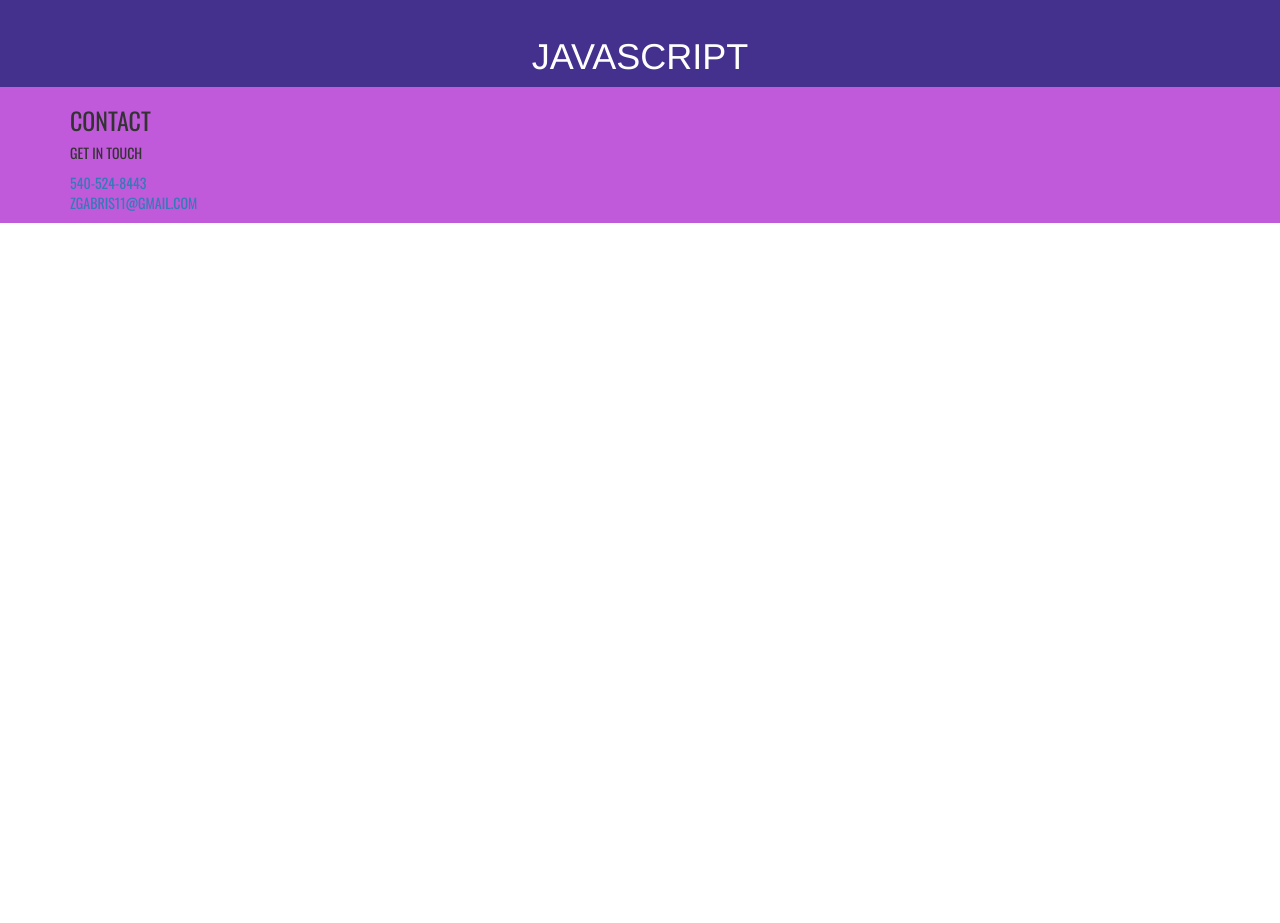
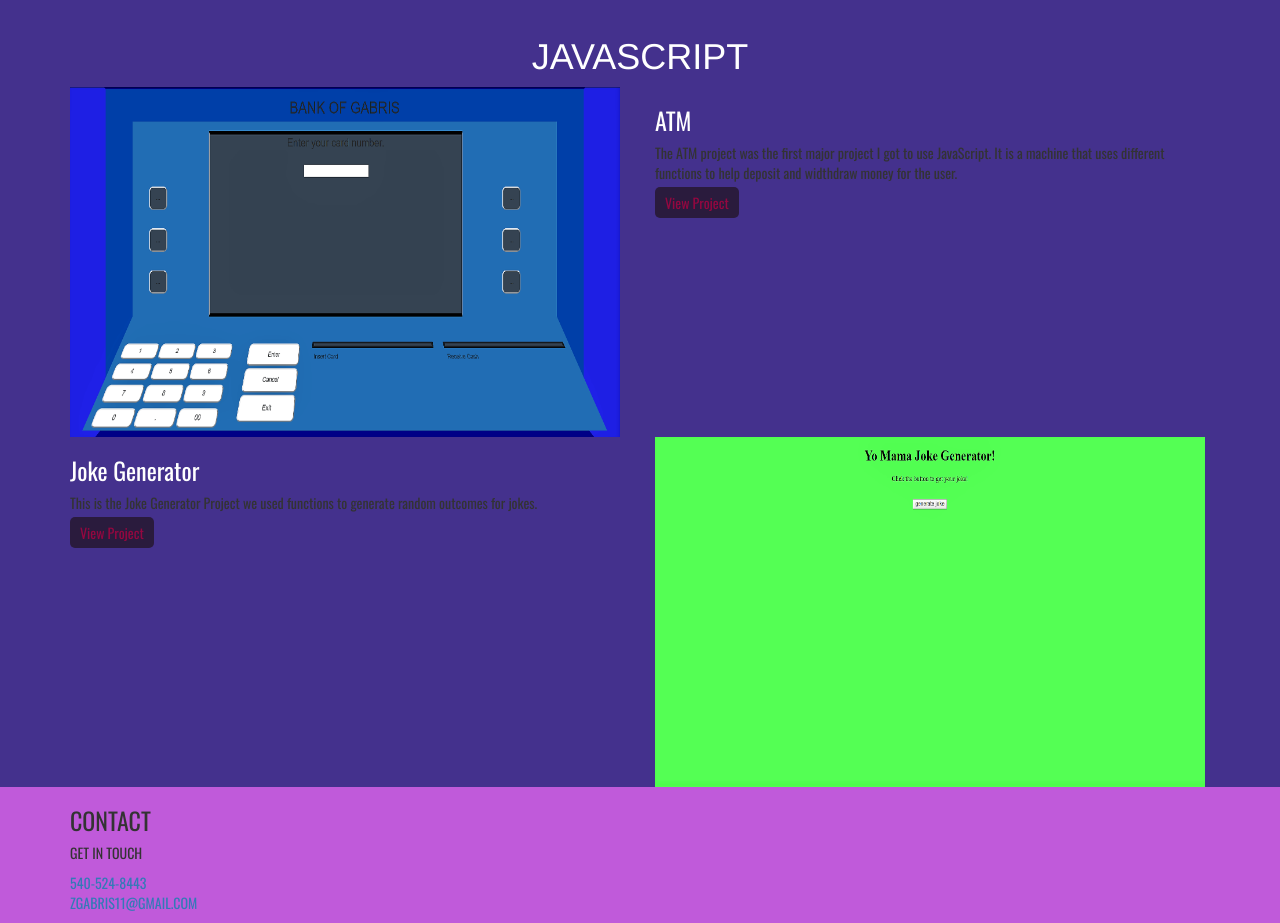
Before and after one commit to zgabris11/io_project, a plain HTML site: page index.html in a window 1280 px wide. Shown: the part 1673-2596 px from the top of the page. Before the commit the page ends 1896 px from the top, so only its background shows below. Drawn offline with nearby package versions, Linux system fonts and the light colour scheme.

Commit message:
fourth commit

```diff
--- a/css/style.css
+++ b/css/style.css
@@ -6,16 +6,15 @@ body{
     text-align: center;
 
 }
-
 .header-inner {
     position: absolute;
     top: 50%;
     left: 50%;
     transform: translate(-50%, -50%);
     text-align: center;
+    outline-offset: 20px;
+    margin: 20px;
     border: solid black 4px;
-    outline-offset: 20px;
-    margin: 20px
 }
 .headshot img {
     width: 65px;
@@ -27,7 +26,7 @@ body{
     font-family: 'Ultra', serif;
 }
 .headshot h2{
-    font-size: 15px;
+    font-size: 20px;
     color:#950740;
 }
 .headshot {
@@ -40,7 +39,7 @@ body{
 .twitter a{
     padding: 0;
     margin:0;
-    font-size: 10px;
+    font-size: 20px;
 }
 
 .about{
@@ -140,6 +139,45 @@ body{
 .javaScript {
     color: white;
 }
+.atm {
+    font-family: 'Oswald', sans-serif;
+    background-color: #44318d;
+    position: relative;
+}
+.atm a {
+    padding: 5px 10px;
+    border-radius:5px;
+    background-color: #2a1b3d;
+    color: #950740;
+    margin-top:20px;
+    text-decoration: none;
+}
+.atm h3 {
+    color: white;
+}
+.atm img{
+    width: 550px;
+    height: 350px;
+}
+.joke {
+    font-family: 'Oswald', sans-serif;
+    background-color: #44318d;
+}
+.joke a{
+    padding: 5px 10px;
+    border-radius:5px;
+    background-color: #2a1b3d;
+    color: #950740;
+    margin-top:20px;
+    text-decoration: none;
+}
+.joke h3 {
+    color: white;
+}
+.joke img {
+    width: 550px;
+    height: 350px;
+}
 .contact{
     font-family: 'Oswald', sans-serif;
     text-align: left;
@@ -165,16 +203,17 @@ body{
        padding-left: 25px;
    }
    .headshot a{
-       font-size: 50px;
+       font-size: 20px;
    }
    .headshot img {
     width: 100px;
     border-radius: 50%;
    }
    .headshot h1{
-    font-size: 50px;
-    color: #950740;
-    font-family: 'Ultra', serif;
+        margin-top: 10px;
+        font-size: 50px;
+        color: #950740;
+        font-family: 'Ultra', serif;
     }
     .headshot h2{
         font-size: 40px;
--- a/index.html
+++ b/index.html
@@ -46,7 +46,7 @@
         <div class="container">
             <div class="row">
                 <div class="col-xs-12">
-                    <h3>ABOUT ME</h3>
+                    <h3 id="target">ABOUT ME</h3>
                     <h5>THE SHORT VERSION</h5>
                     <p>I am a hard working and student. I know how to problem solve and solve puzzles as well. I believe I have a mind for coding and I truly enjoy doing coding as well. I try to always think ahead and make sure that everything is correct even the smallest detail in code.</p>
                     <a href="https://docs.google.com/document/d/1k-bHxsesjADGTSGI2t9W9ztRkdCHmFr_RuPh4pQ5Vng/edit?usp=sharing">Download Resume</a>
@@ -110,6 +110,34 @@
             </div>
         </div>
     </div>
+    <div class="atm">
+        <div class="container">
+            <div class="row">
+                <div class="col-xs-6">
+                    <img src="images/atm.png" alt="ATM">
+                </div>
+                <div class="col-xs-6">
+                    <h3>ATM</h3>
+                    <p>The ATM project was the first major project I got to use JavaScript. It is a machine that uses different functions to help deposit and widthdraw money for the user.</p>
+                    <a href="#">View Project</a>
+                </div>
+            </div>
+        </div>
+    </div>
+    <div class="joke">
+        <div class="container">
+            <div class="row">
+                <div class="col-xs-6">
+                   <h3>Joke Generator </h3>
+                    <p>This is the Joke Generator Project we used functions to generate random outcomes for jokes.</p>
+                    <a href="#">View Project</a>
+                </div>
+                <div class="col-xs-6">
+                    <img src="images/Capture.PNG" alt="Joke Generator">
+                </div>
+            </div>
+        </div>
+    </div>
     <div class="contact">
         <div class="container">
             <div class="row">
```
Also changed, not shown: images/Capture.PNG (added), images/atm.png (added).
